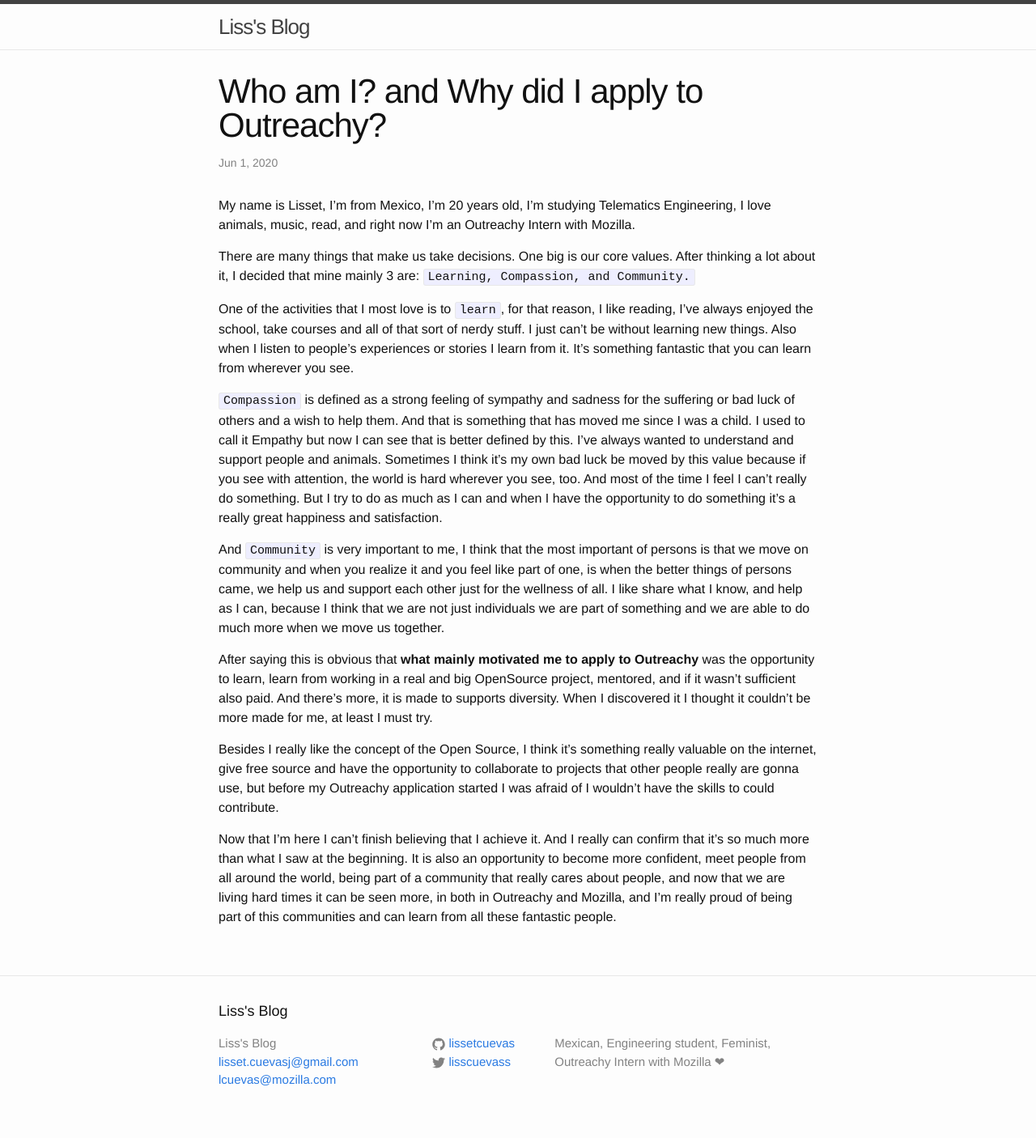
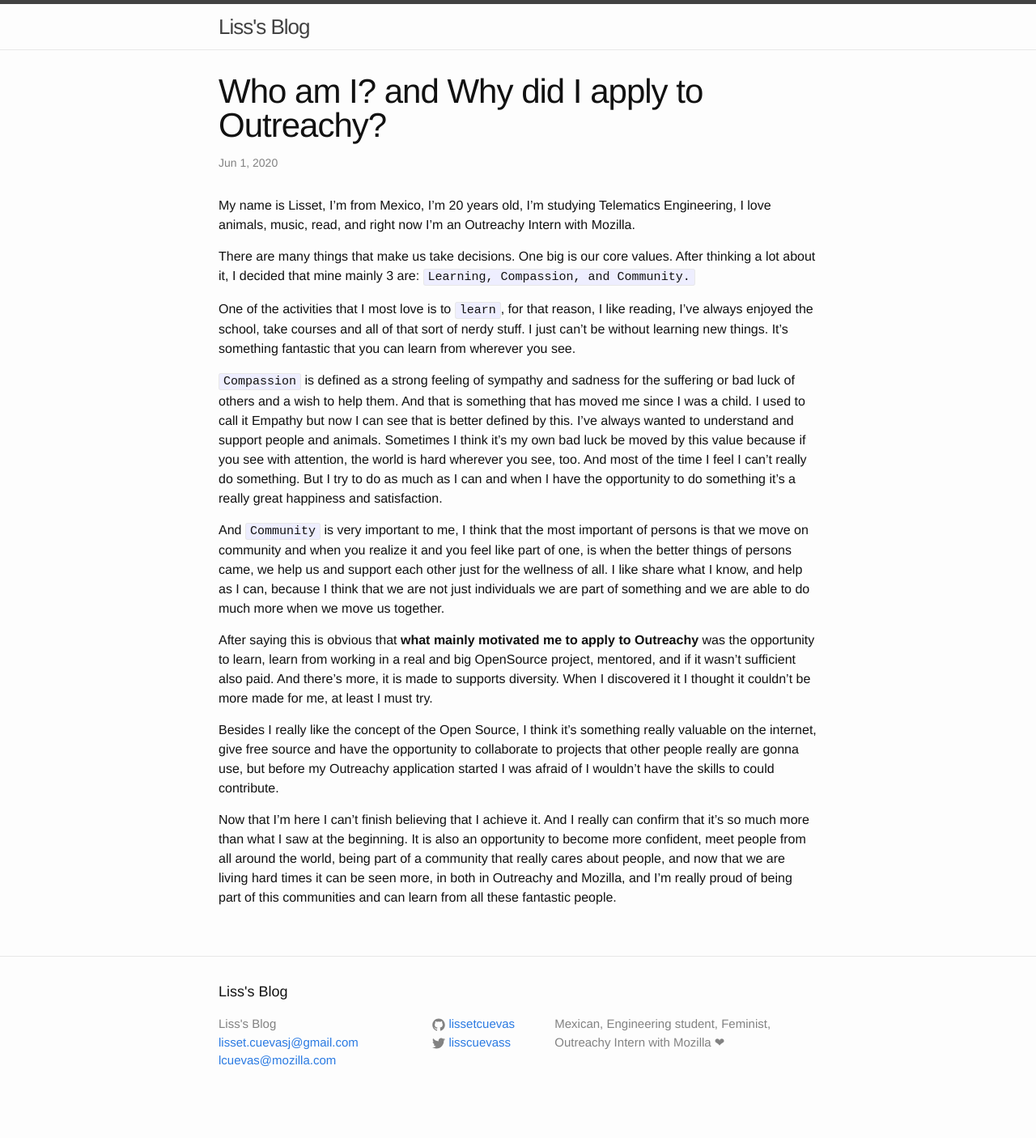
Before and after one commit to LissetCuevas/blog, a Jekyll site: the page built from _posts/2020-06-01-who-am-I.markdown, in a window 1280 px wide. Shown: the whole page at 81% size. Built offline with Jekyll 4.4.1, drawn with Linux system fonts in a browser that asks for light colours; after the commit the page ends 1382 px from its top, so only the background shows below that.

Commit message:
delete sentence

```diff
--- a/_posts/2020-06-01-who-am-I.markdown
+++ b/_posts/2020-06-01-who-am-I.markdown
@@ -9,7 +9,7 @@ My name is Lisset, I'm from Mexico, I'm 20 years old, I'm studying Telematics En
 
 There are many things that make us take decisions. One big is our core values. After thinking a lot about it, I decided that mine mainly 3 are: `Learning, Compassion, and Community.`
 
-One of the activities that I most love is to `learn`, for that reason, I like reading, I've always enjoyed the school, take courses and all of that sort of nerdy stuff. I just can't be without learning new things. Also when I listen to people's experiences or stories I learn from it. It's something fantastic that you can learn from wherever you see.
+One of the activities that I most love is to `learn`, for that reason, I like reading, I've always enjoyed the school, take courses and all of that sort of nerdy stuff. I just can't be without learning new things. It's something fantastic that you can learn from wherever you see.
 
 `Compassion` is defined as a strong feeling of sympathy and sadness for the suffering or bad luck of others and a wish to help them. And that is something that has moved me since I was a child. I used to call it Empathy but now I can see that is better defined by this. I've always wanted to understand and support people and animals. Sometimes I think it's my own bad luck be moved by this value because if you see with attention, the world is hard wherever you see, too. And most of the time I feel I can't really do something. But I try to do as much as I can and when I have the opportunity to do something it's a really great happiness and satisfaction.
 
```
